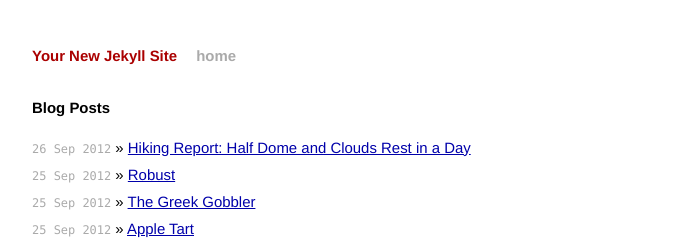
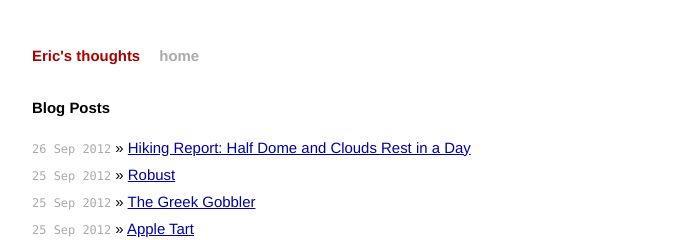
Before and after one commit to et/et.github.io, a Jekyll site: the page built from index.html, in a window 1280 px wide. Shown: the top 240 px of the page, without its empty margins (294-985 px from the left). Built offline with Jekyll 4.4.1, drawn with Linux system fonts in a browser that asks for light colours; Markdown is read by kramdown in place of the engine named in the settings.

Commit message:
change title

```diff
--- a/_config.yml
+++ b/_config.yml
@@ -1,3 +1,3 @@
-name: Your New Jekyll Site
+name: Eric's thoughts
 markdown: redcarpet
 pygments: true
```
